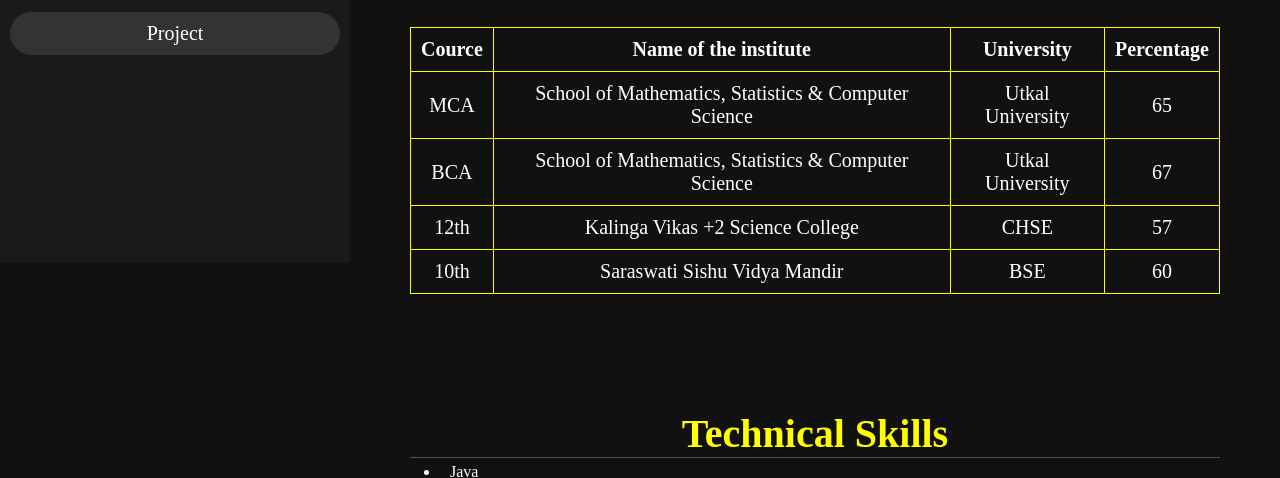
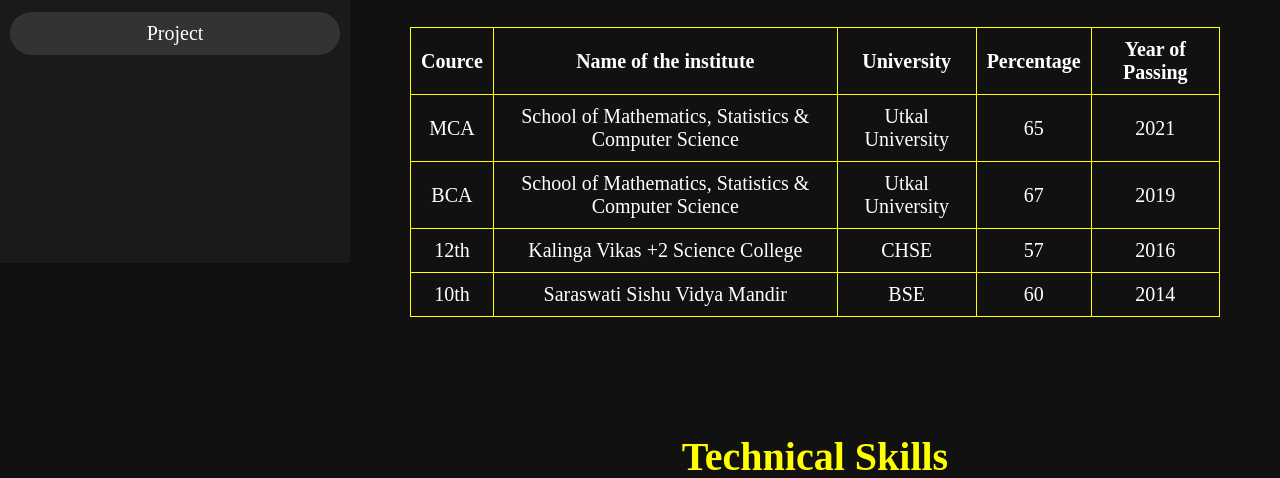
Before and after one commit to Tarinee9439/Resume.github.io, a plain HTML site: page index.html in a window 1280 px wide. Shown: the part 537-1015 px from the top of the page. Drawn offline with Linux system fonts and the light colour scheme.

Commit message:
Update index.html

```diff
--- a/index.html
+++ b/index.html
@@ -43,30 +43,35 @@
             <th>Name of the institute</th>
             <th>University</th>
             <th>Percentage</th>
+            <th>Year of Passing</th>
         </tr>
         <tr>
             <td>MCA</td>
             <td>School of Mathematics, Statistics & Computer Science</td>
             <td>Utkal University</td>
             <td>65</td>
+            <td>2021</td>
         </tr>
         <tr>
             <td>BCA</td>
             <td>School of Mathematics, Statistics & Computer Science</td>
             <td>Utkal University</td>
             <td>67</td>
+            <td>2019</td>
         </tr>
         <tr>
             <td>12th</td>
             <td>Kalinga Vikas +2 Science College</td>
             <td>CHSE</td>
             <td>57</td>
+            <td>2016</td>
         </tr>
         <tr>
             <td>10th</td>
             <td>Saraswati Sishu Vidya Mandir</td>
             <td>BSE</td>
             <td>60</td>
+            <td>2014</td>
         </tr>
     </table>
 </section>
```
